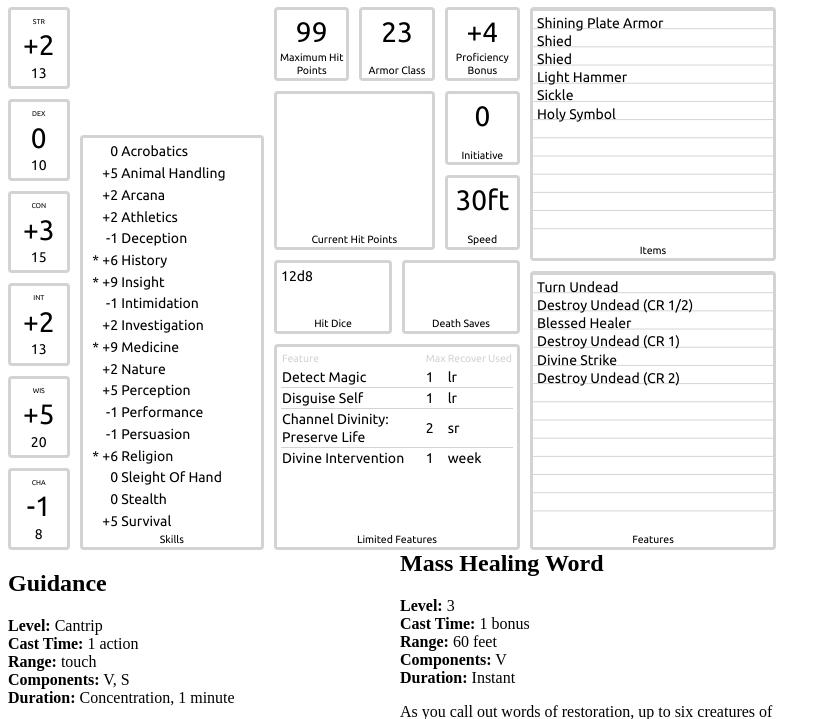
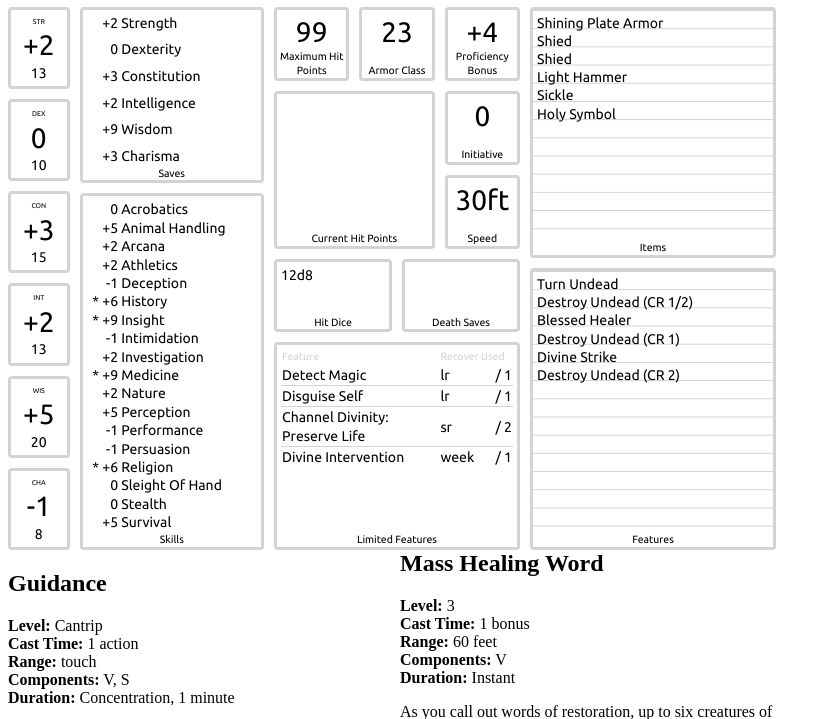
Before and after one commit to abibby/character-sheet, a website: page index.html in a window 1280 px wide. Shown: the part 81-800 px from the top of the page, without its empty margins (0-831 px from the left). Drawn offline with Linux system fonts and the light colour scheme.

Commit message:
added saves

```diff
--- a/character.ts
+++ b/character.ts
@@ -74,6 +74,15 @@ export interface Skills<T = number> {
     'survival': T
 }
 
+export const StatMap: Readonly<Stats<string>> = {
+    str: 'Strength',
+    dex: 'Dexterity',
+    con: 'Constitution',
+    int: 'Intelligence',
+    wis: 'Wisdom',
+    cha: 'Charisma',
+}
+
 export const SkillsMap: Readonly<Skills<keyof Stats<number>>> = {
     'acrobatics': 'dex',
     'animal handling': 'wis',
@@ -119,20 +128,30 @@ export default class Character {
         wis: new Stat(),
         cha: new Stat(),
     }
+    public get saves(): Stats {
+        return Object.fromEntries(
+            Object.keys(StatMap)
+                .map((stat: keyof Stats) => [
+                    stat,
+                    this.stats[stat].mod() + Number(this.saveIsProficient(stat)) * this.proficiencyBonus,
+                ])
+        ) as any
+    }
 
     public readonly spells: string[] = []
     public readonly features: string[] = []
     public readonly limitedFeatures: LimitedFeature[] = []
     public readonly items: string[] = []
 
-    private skillProficiency: Array<keyof Skills<number>> = []
+    private skillProficiency: Array<keyof Skills> = []
+    private saveProficiency: Array<keyof Stats> = []
 
     public get skills(): Skills<number> {
         return Object.fromEntries(
             Object.entries(SkillsMap)
                 .map(([skill, stat]) => [
                     skill,
-                    mod(this.stats[stat].get()) + (this.skillProficiency.filter(p => p === skill).length * this.proficiencyBonus),
+                    this.stats[stat].mod() + (this.skillProficiency.filter(p => p === skill).length * this.proficiencyBonus),
                 ])
         ) as any
     }
@@ -215,6 +234,13 @@ export default class Character {
         return this.skillProficiency.includes(skill)
     }
 
+    public addSaveProficiency(save: keyof Stats) {
+        this.saveProficiency.push(save)
+    }
+    public saveIsProficient(skill: keyof Stats): boolean {
+        return this.saveProficiency.includes(skill)
+    }
+
     public levelUp(c: Class, bonus: Bonus): void {
         this.level.add(c.name)
         this.addHitDie(c.hd.faces)
--- a/example.ts
+++ b/example.ts
@@ -42,6 +42,8 @@ if (cleric === undefined) {
 char.levelUp(cleric, c => { // 1
     c.addSkillProficiency('history')
     c.addSkillProficiency('medicine')
+    c.addSaveProficiency('wis')
+    c.addSaveProficiency('cha')
 
     c.addFeature('Turn Undead')
 
--- a/index.html
+++ b/index.html
@@ -100,6 +100,70 @@
         </span>
         <span class="value">
             8
+        </span>
+    </div>
+
+    </section>
+
+
+    <section class="saves">
+
+    <div class="save">
+        <span class="value">
+            +2
+        </span>
+        <span class="title">
+            Strength
+        </span>
+    </div>
+
+
+    <div class="save">
+        <span class="value">
+            0
+        </span>
+        <span class="title">
+            Dexterity
+        </span>
+    </div>
+
+
+    <div class="save">
+        <span class="value">
+            +3
+        </span>
+        <span class="title">
+            Constitution
+        </span>
+    </div>
+
+
+    <div class="save">
+        <span class="value">
+            +2
+        </span>
+        <span class="title">
+            Intelligence
+        </span>
+    </div>
+
+
+    <div class="save">
+        <span class="value">
+            +9
+        </span>
+        <span class="title">
+            Wisdom
+        </span>
+    </div>
+
+
+    <div class="save">
+        <span class="value">
+            +3
+        </span>
+        <span class="title">
+            Charisma
         </span>
     </div>
 
@@ -325,7 +389,6 @@
             <thead>
                 <tr>
                     <th>Feature</th>
-                    <th>Max</th>
                     <th>Recover</th>
                     <th>Used</th>
                 </tr>
@@ -334,30 +397,26 @@
 
                 <tr>
                     <td>Detect Magic</td>
-                    <td>1</td>
                     <td>lr</td>
-                    <td></td>
+                    <td class="used"> / 1</td>
                 </tr>
 
                 <tr>
                     <td>Disguise Self</td>
-                    <td>1</td>
                     <td>lr</td>
-                    <td></td>
+                    <td class="used"> / 1</td>
                 </tr>
 
                 <tr>
                     <td>Channel Divinity: Preserve Life</td>
-                    <td>2</td>
                     <td>sr</td>
-                    <td></td>
+                    <td class="used"> / 2</td>
                 </tr>
 
                 <tr>
                     <td>Divine Intervention</td>
-                    <td>1</td>
                     <td>week</td>
-                    <td></td>
+                    <td class="used"> / 1</td>
                 </tr>
 
             </tbody>
--- a/main.scss
+++ b/main.scss
@@ -165,12 +165,31 @@ body {
         }
     }
 
+    .saves {
+        grid-area: saves;
+
+        @include border;
+        @include bottom-text('Saves');
+        display: flex;
+        flex-direction: column;
+        justify-content: space-between;
+
+        .save {
+            .value {
+                display: inline-block;
+                width: 4ch;
+                text-align: right;
+            }
+
+            .title {}
+        }
+    }
+
     .skills {
         grid-area: skills;
 
         @include border;
         @include bottom-text('Skills');
-        line-height: 1.4;
         display: flex;
         flex-direction: column;
         justify-content: space-between;
@@ -282,6 +301,11 @@ body {
                         border-bottom: solid 1px lightgray;
                     }
                 }
+
+                .used {
+                    padding-left: 2ch;
+                    white-space: nowrap;
+                }
             }
         }
     }
--- a/render.ts
+++ b/render.ts
@@ -1,4 +1,4 @@
-import Character, { Stats, Stat, Skills, mod, LimitedFeature } from "./character"
+import Character, { Stats, Stat, Skills, mod, LimitedFeature, StatMap } from "./character"
 import { Entry, findClass, findSpell, Components, Duration, Spell } from "./5etools"
 
 
@@ -94,6 +94,7 @@ export async function render(c: Character): Promise<string> {
             <div class="xp">${c.xp}</div>
         </header>
         ${stats(c.stats)}
+        ${saves(c.saves)}
         ${skills(c)}
         ${combat(c)}
         ${limitedFeatures(c.limitedFeatures)}
@@ -125,10 +126,35 @@ async function stat(s: Stat, title: string): Promise<string> {
             ${title}
         </span>
         <span class="bonus">
-            ${sign(mod(s.get()))}
+            ${sign(s.mod())}
         </span>
         <span class="value">
             ${s}
+        </span>
+    </div>
+    `
+}
+
+async function saves(s: Stats): Promise<string> {
+    return html`
+    <section class="saves">
+        ${save(s.str, 'str')}
+        ${save(s.dex, 'dex')}
+        ${save(s.con, 'con')}
+        ${save(s.int, 'int')}
+        ${save(s.wis, 'wis')}
+        ${save(s.cha, 'cha')}
+    </section>
+    `
+}
+async function save(s: number, title: keyof Stats): Promise<string> {
+    return html`
+    <div class="save">
+        <span class="value">
+            ${sign(s)}
+        </span>
+        <span class="title">
+            ${StatMap[title]}
         </span>
     </div>
     `
@@ -197,7 +223,6 @@ async function limitedFeatures(features: LimitedFeature[]): Promise<string> {
             <thead>
                 <tr>
                     <th>Feature</th>
-                    <th>Max</th>
                     <th>Recover</th>
                     <th>Used</th>
                 </tr>
@@ -206,9 +231,8 @@ async function limitedFeatures(features: LimitedFeature[]): Promise<string> {
                 ${features.map(f => html`
                 <tr>
                     <td>${f.name}</td>
-                    <td>${f.uses}</td>
                     <td>${f.recharge}</td>
-                    <td></td>
+                    <td class="used"> / ${f.uses}</td>
                 </tr>
                 `)}
             </tbody>
```
Also changed, not shown: main.css.
